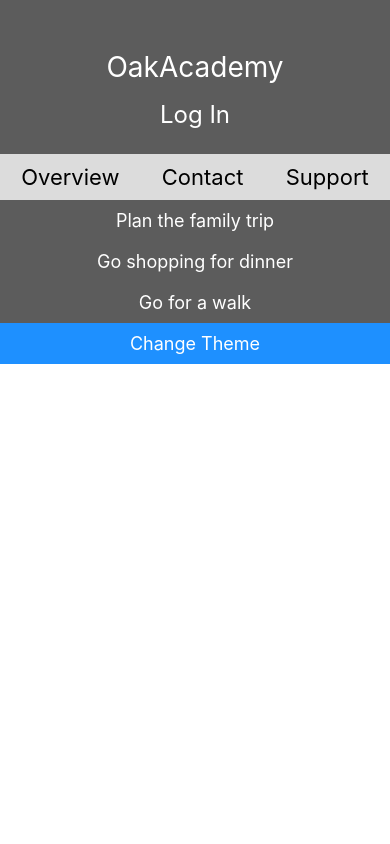
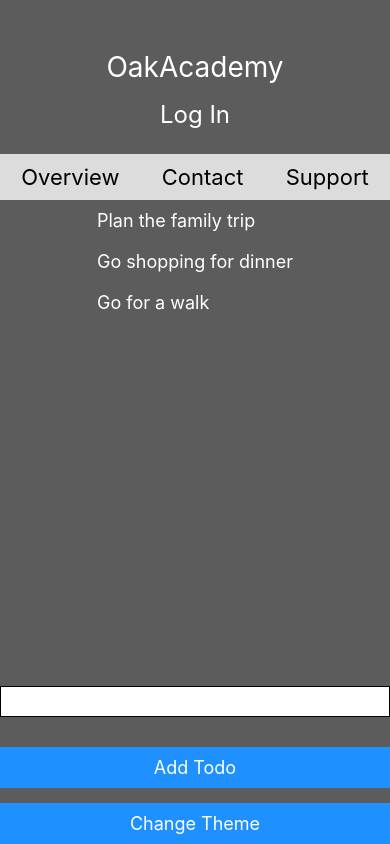
Before and after one commit to rossacheson/context-api, a React Native app: screen / in a window 390 px wide. Built offline with nearby package versions, Linux system fonts and the light colour scheme.

Commit message:
Delegate data loading and manipulating to TodoListContext

```diff
--- a/App.tsx
+++ b/App.tsx
@@ -5,14 +5,17 @@ import Navbar from './src/components/Navbar';
 import TodoList from './src/components/TodoList';
 import ThemeContextProvider from './src/contexts/ThemeContext';
 import AuthContextProvider from './src/contexts/AuthContext';
+import TodoListContextProvider from './src/contexts/TodoListContext';
 
 const App = () => {
   return (
-    <View>
+    <View style={{ flex: 1 }}>
       <AuthContextProvider>
         <ThemeContextProvider>
           <Navbar />
-          <TodoList />
+          <TodoListContextProvider>
+            <TodoList />
+          </TodoListContextProvider>
         </ThemeContextProvider>
       </AuthContextProvider>
     </View>
--- a/src/components/TodoList.tsx
+++ b/src/components/TodoList.tsx
@@ -1,20 +1,58 @@
-import React, { useContext } from 'react';
-import { View, Text, StyleSheet, TouchableOpacity } from 'react-native';
+import React, { useContext, useState } from 'react';
+import {
+  View,
+  Text,
+  StyleSheet,
+  TouchableOpacity,
+  FlatList,
+  TextInput,
+} from 'react-native';
 
 import { ThemeContext } from '../contexts/ThemeContext';
+import { TodoListContext } from '../contexts/TodoListContext';
 
 const TodoList = () => {
+  const [todo, setTodo] = useState('');
   const { isDarkTheme, darkTheme, lightTheme, changeTheme } =
     useContext(ThemeContext);
   const theme = isDarkTheme ? darkTheme : lightTheme;
 
-  const { todoContainer, item, buttonContainer, buttonText } = styles;
+  const { todos, addTodo } = useContext(TodoListContext);
+
+  const handleChange = (text: string) => {
+    setTodo(text);
+  };
+
+  const handleAddTodoPress = () => {
+    addTodo(todo);
+    setTodo('');
+  };
+
+  const { todoContainer, listItem, buttonContainer, buttonText, input } =
+    styles;
 
   return (
     <View style={[todoContainer, theme]}>
-      <Text style={[item, theme]}>Plan the family trip</Text>
-      <Text style={[item, theme]}>Go shopping for dinner</Text>
-      <Text style={[item, theme]}>Go for a walk</Text>
+      {todos.length ? (
+        <FlatList
+          data={todos}
+          renderItem={({ item }) => {
+            return <Text style={[listItem, theme]}>{item.text}</Text>;
+          }}
+          keyExtractor={(todo) => todo.id}
+          showsVerticalScrollIndicator={false}
+        />
+      ) : (
+        <Text style={[listItem, theme]}>You have no todos</Text>
+      )}
+      <TextInput
+        value={todo}
+        onChangeText={(text) => handleChange(text)}
+        style={input}
+      />
+      <TouchableOpacity style={buttonContainer} onPress={handleAddTodoPress}>
+        <Text style={buttonText}>Add Todo</Text>
+      </TouchableOpacity>
       <TouchableOpacity style={buttonContainer} onPress={changeTheme}>
         <Text style={buttonText}>Change Theme</Text>
       </TouchableOpacity>
@@ -27,8 +65,9 @@ const styles = StyleSheet.create({
     backgroundColor: 'dimgrey',
     justifyContent: 'space-around',
     alignItems: 'center',
+    flex: 1,
   },
-  item: {
+  listItem: {
     color: 'white',
     fontSize: 18,
     paddingVertical: 10,
@@ -39,11 +78,21 @@ const styles = StyleSheet.create({
     width: '100%',
     justifyContent: 'center',
     alignItems: 'center',
+    marginTop: 15,
   },
   buttonText: {
     color: 'white',
     fontSize: 18,
   },
+  input: {
+    width: '100%',
+    backgroundColor: 'white',
+    fontSize: 15,
+    borderWidth: 1,
+    borderColor: 'black',
+    marginVertical: 15,
+    padding: 5,
+  },
 });
 
 export default TodoList;
--- /dev/null
+++ b/src/contexts/TodoListContext.tsx
@@ -0,0 +1,32 @@
+import React, { createContext, useState, FunctionComponent } from 'react';
+
+interface ITodoListContext {
+  todos: ITodo[];
+  addTodo: (todo: string) => void;
+}
+interface ITodo {
+  id: string;
+  text: string;
+}
+
+export const TodoListContext = createContext({} as ITodoListContext);
+
+const TodoListContextProvider: FunctionComponent = ({ children }) => {
+  const [todos, setTodos] = useState([
+    { text: 'Plan the family trip', id: '1' },
+    { text: 'Go shopping for dinner', id: '2' },
+    { text: 'Go for a walk', id: '3' },
+  ]);
+
+  const addTodo = (todo: string) => {
+    setTodos([...todos, { text: todo, id: `${Math.random()}` }]);
+  };
+
+  return (
+    <TodoListContext.Provider value={{ todos, addTodo }}>
+      {children}
+    </TodoListContext.Provider>
+  );
+};
+
+export default TodoListContextProvider;
```
